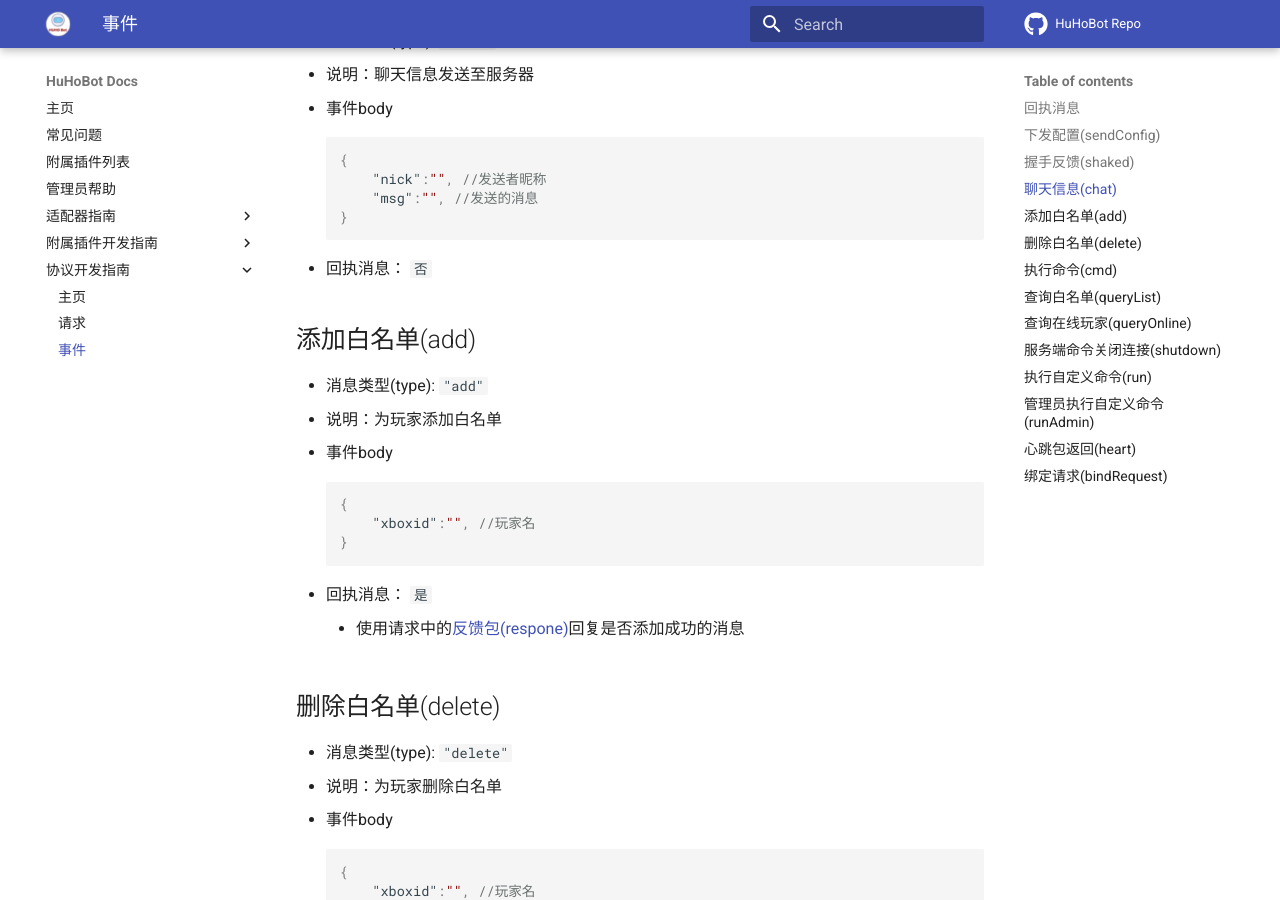
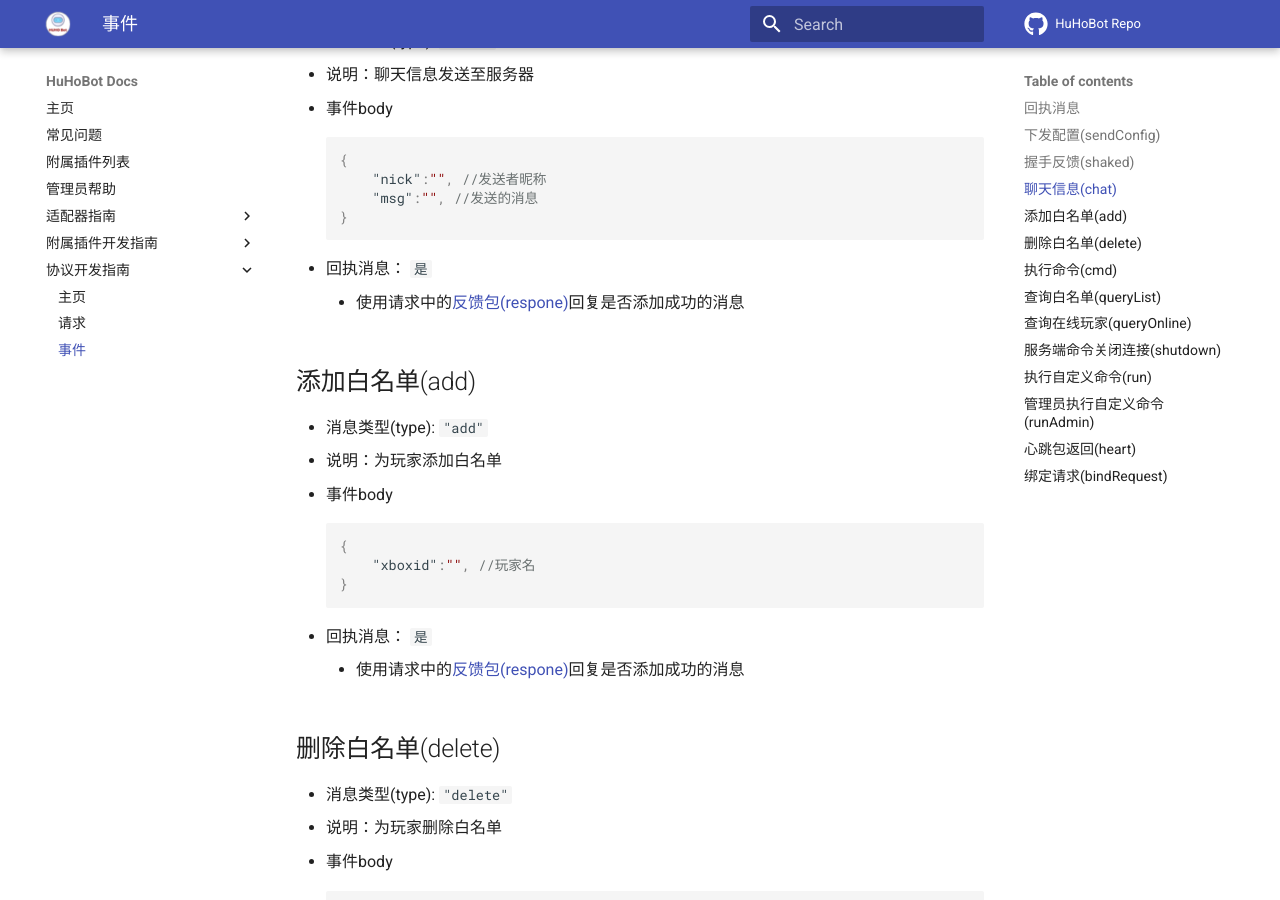
Before and after one commit to HuHoBot/HuHoBot.github.io, an MkDocs documentation site: the page built from docs/Protocol/events.md, in a window 1280 px wide and 900 px high, scrolled down 1480 px. Built offline with MkDocs 1.6.1 and Material for MkDocs 9.7.7, drawn with Linux system fonts in a browser that asks for light colours; nearby versions of some CDN libraries.

Commit message:
feat(events): 更新Chat事件说明
- 添加了回执消息的详细说明，使用请求中的反馈包回复是否添加成功的消息

````diff
--- a/docs/Protocol/events.md
+++ b/docs/Protocol/events.md
@@ -50,7 +50,8 @@
         "msg":"", //发送的消息
     }
     ```
-- 回执消息： `否`
+- 回执消息： `是`
+    - 使用请求中的[反馈包(respone)](requests.md)回复是否添加成功的消息
 
 ## 添加白名单(add)
 - 消息类型(type): `"add"`
````
